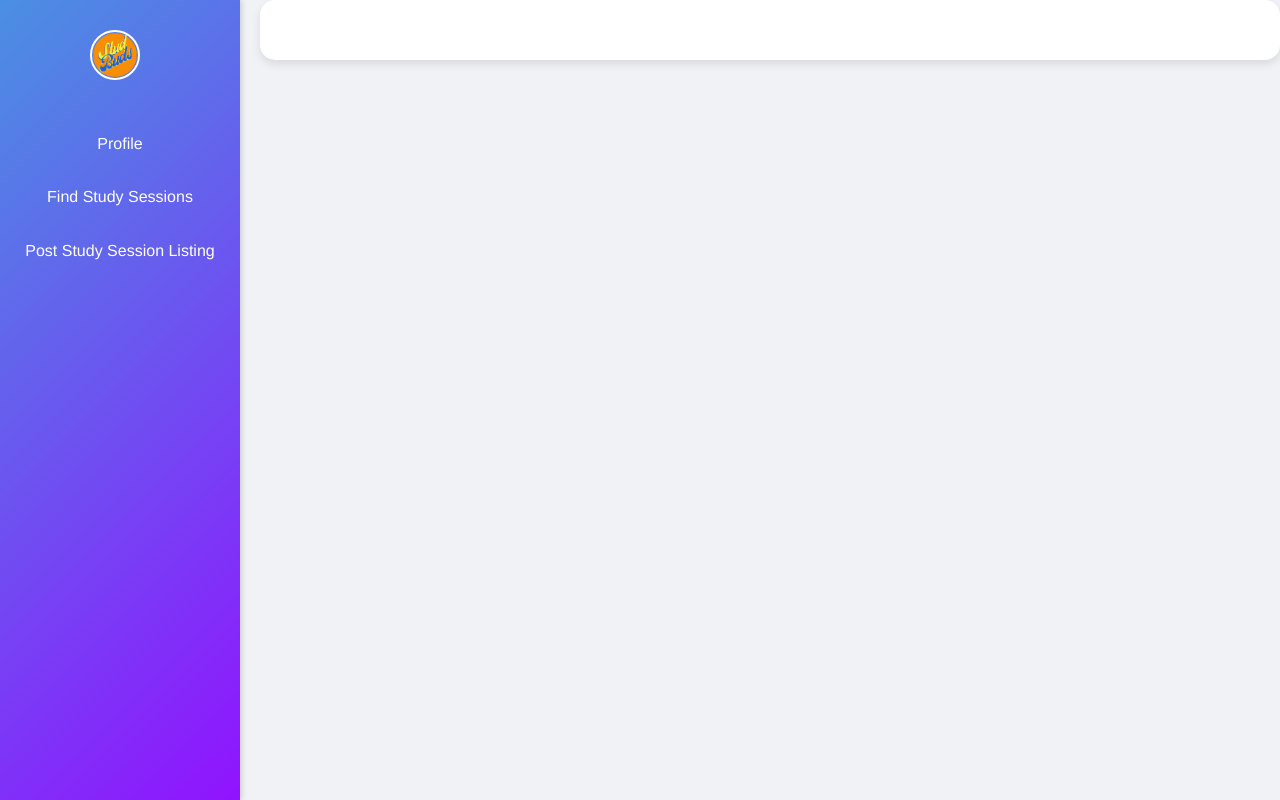
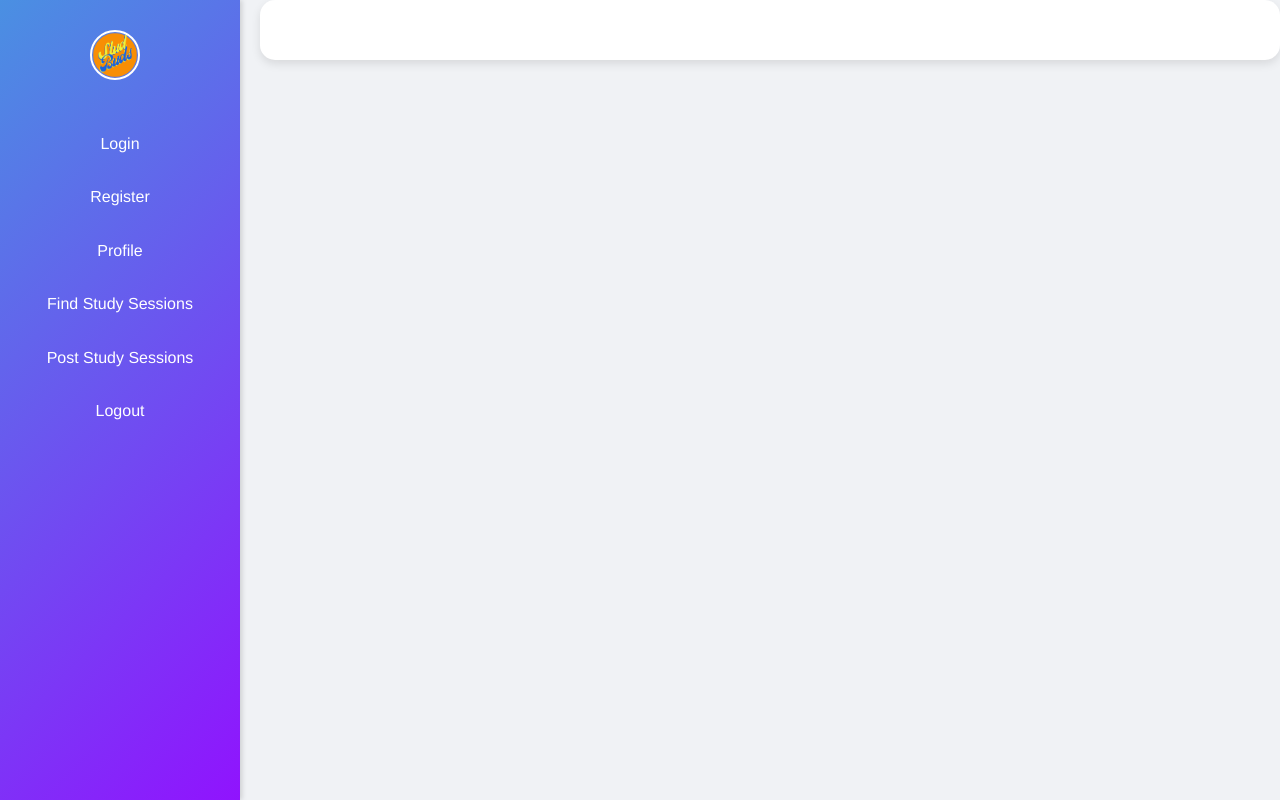
Before and after one commit to nishantmenon2003/StudBuds, a Flask app: page /dashboard in a window 1280 px wide. Run offline with Flask 3, Linux system fonts and the light colour scheme; the visitor is signed in with stand-in values (Sample User, id 1); parts of the project's set-up code (start-up, migrations or seed data) failed here and were passed over; some libraries are stand-ins or nearby versions.

Commit message:
Auth0 working and purecss more legible; css also looks better

```diff
--- a/server.py
+++ b/server.py
@@ -1,8 +1,13 @@
 from flask import Flask, redirect, url_for, session, render_template, request, flash
 from flask_sqlalchemy import SQLAlchemy
 from flask_bcrypt import Bcrypt
+from flask_session import Session
+from auth0.authentication import GetToken, Users  # Update this line
+from urllib.parse import urlencode
+import os
+import json
+import requests
 from dotenv import load_dotenv
-import os
 
 # Load environment variables from the .env file
 load_dotenv()
@@ -12,8 +17,10 @@ app = Flask(__name__)
 
 # Set up Flask app configuration using environment variables
 app.secret_key = os.getenv('FLASK_SECRET_KEY', 'your_secret_key')
-app.config['SQLALCHEMY_DATABASE_URI'] = os.getenv('DATABASE_URL', 'postgresql://user:password@hostname:port/dbname')
+app.config['SQLALCHEMY_DATABASE_URI'] = os.getenv('DATABASE_URL', 'postgresql://hw1_surveyapp_user:D3EESygMjs2f8dixuaPnChQDwspArG1t@dpg-cs1nhrjtq21c73erm4bg-a.oregon-postgres.render.com/hw1_surveyapp')
 app.config['SQLALCHEMY_TRACK_MODIFICATIONS'] = False
+app.config['SESSION_TYPE'] = 'filesystem'
+Session(app)
 
 # Initialize the database and Bcrypt
 db = SQLAlchemy(app)
@@ -21,16 +28,72 @@ bcrypt = Bcrypt(app)
 
 # User model for storing user information in the database
 class User(db.Model):
-    __tablename__ = 'user'  # Explicitly set the table name to 'user'
+    __tablename__ = 'user'
     id = db.Column(db.Integer, primary_key=True)
     email = db.Column(db.String(120), unique=True, nullable=False)
     password = db.Column(db.String(128), nullable=False)
-
 
 # Home route - displays the login and registration forms
 @app.route('/')
 def home():
     return render_template('login.html')
+
+# Auth0 Login route - redirects to Auth0 login page
+@app.route('/auth0-login')
+def auth0_login():
+    auth0_url = f"https://{os.getenv('AUTH0_DOMAIN')}/authorize"
+    params = {
+        "audience": os.getenv('AUTH0_AUDIENCE'),
+        "response_type": "code",
+        "client_id": os.getenv('AUTH0_CLIENT_ID'),
+        "redirect_uri": os.getenv('AUTH0_CALLBACK_URL'),
+        "scope": "openid profile email"
+    }
+    return redirect(f"{auth0_url}?{urlencode(params)}")
+
+@app.route('/profile')
+def profile():
+    if 'user' not in session:
+        flash('Please log in to access this page.', 'warning')
+        return redirect(url_for('auth0_login'))
+
+    return render_template('profile.html')  # Ensure you create a profile.html template.
+
+# Auth0 Callback route - handles the response from Auth0
+@app.route('/callback')
+def callback_handling():
+    code = request.args.get('code')
+    url = f"https://{os.getenv('AUTH0_DOMAIN')}/oauth/token"
+    headers = {'content-type': 'application/json'}
+    payload = {
+        'grant_type': 'authorization_code',
+        'client_id': os.getenv('AUTH0_CLIENT_ID'),
+        'client_secret': os.getenv('AUTH0_CLIENT_SECRET'),
+        'code': code,
+        'redirect_uri': os.getenv('AUTH0_CALLBACK_URL')
+    }
+
+    # Exchange authorization code for access token
+    response = requests.post(url, json=payload, headers=headers)
+    tokens = response.json()
+
+    # Get user info from Auth0
+    user_url = f"https://{os.getenv('AUTH0_DOMAIN')}/userinfo"
+    user_response = requests.get(user_url, headers={'Authorization': f"Bearer {tokens['access_token']}"})
+    user_info = user_response.json()
+
+    # Store user info in session
+    session['user'] = user_info
+    return redirect(url_for('dashboard'))
+
+# Dashboard route - displays a welcome message for the logged-in user
+@app.route('/dashboard')
+def dashboard():
+    if 'user' not in session:
+        flash('Please log in to access this page.', 'warning')
+        return redirect(url_for('auth0_login'))
+
+    return render_template('base.html', user=session['user'])
 
 # Registration route - allows users to create an account
 @app.route('/register', methods=['GET', 'POST'])
@@ -54,10 +117,9 @@ def register():
         db.session.commit()
 
         flash('Registration successful. Please log in.', 'success')
-        return redirect(url_for('login'))  # Redirect to the login page
+        return redirect(url_for('login'))
 
     return render_template('register.html')
-
 
 # Login route - allows users to log in to their account
 @app.route('/login', methods=['GET', 'POST'])
@@ -69,25 +131,17 @@ def login():
         user = User.query.filter_by(email=email).first()
 
         if user and bcrypt.check_password_hash(user.password, password):
-            session['user_id'] = user.id
+            session['user'] = {
+                'id': user.id,
+                'email': user.email
+            }
             flash('Login successful!', 'success')
-            return redirect(url_for('dashboard'))  # Redirect to the base/dashboard page
+            return redirect(url_for('find_study_sessions'))  # Corrected this line
 
         else:
             flash('Invalid email or password. Please try again.', 'danger')
 
     return render_template('login.html')
-
-
-# Dashboard route - displays a welcome message for the logged-in user
-@app.route('/dashboard')
-def dashboard():
-    if 'user_id' not in session:
-        flash('Please log in to access this page.', 'warning')
-        return redirect(url_for('login'))
-
-    return render_template('base.html')
-
 
 # Logout route - logs the user out and redirects to the home page
 @app.route('/logout')
@@ -95,6 +149,22 @@ def logout():
     session.clear()
     return redirect(url_for('home'))
 
+
+@app.route('/find_study_sessions')
+def find_study_sessions():
+    if 'user' not in session:
+        flash('Please log in to access this page.', 'warning')
+        return redirect(url_for('auth0_login'))
+
+    return render_template('find_study_sessions.html')
+
+@app.route('/post_study_sessions')
+def post_study_sessions():
+    if 'user' not in session:
+        flash('Please log in to access this page.', 'warning')
+        return redirect(url_for('auth0_login'))
+
+    return render_template('post_study_sessions.html')
 # Run the Flask app
 if __name__ == '__main__':
     app.run(debug=True)
--- a/templates/base.html
+++ b/templates/base.html
@@ -2,24 +2,29 @@
 <html lang="en">
 <head>
     <meta charset="UTF-8">
-    <meta http-equiv="X-UA-Compatible" content="IE=edge">
     <meta name="viewport" content="width=device-width, initial-scale=1.0">
-    <title>{{ title }}</title>
     <link rel="stylesheet" href="{{ url_for('static', filename='style.css') }}">
     <link rel="stylesheet" href="https://cdn.jsdelivr.net/npm/purecss@3.0.0/build/pure-min.css">
+    <title>{% block title %}Your App Title{% endblock %}</title>
 </head>
 <body>
     <div class="sidebar">
         <div class="logo">
             <img src="{{ url_for('static', filename='Stud.png') }}" alt="Stud">
-            <h2>{{ name }}</h2>
         </div>
-        <ul>
-            <li><a href="{{ url_for('profile') }}">Profile</a></li>
-            <li><a href="{{ url_for('find_study_sessions') }}">Find Study Sessions</a></li>
-            <li><a href="{{ url_for('post_study_session') }}">Post Study Session Listing</a></li>
-        </ul>
+
+        <nav>
+            <ul>
+                <li><a href="{{ url_for('login') }}">Login</a></li>
+                <li><a href="{{ url_for('register') }}">Register</a></li>
+                <li><a href="{{ url_for('profile') }}">Profile</a></li>
+                <li><a href="{{ url_for('find_study_sessions') }}">Find Study Sessions</a></li>
+                <li><a href="{{ url_for('post_study_sessions') }}">Post Study Sessions</a></li>
+                <li><a href="{{ url_for('logout') }}">Logout</a></li>
+            </ul>
+        </nav>
     </div>
+
     <div class="main-content">
         {% block content %}{% endblock %}
     </div>
--- a/templates/find_study_sessions.html
+++ b/templates/find_study_sessions.html
@@ -23,7 +23,7 @@
 </div>
 <div class="pure-g session-list">
     <div class="pure-u-1 pure-u-md-1-2 session-item">
-        <img src="{{ url_for('static', filename='hsec1.jpg') }}" alt="Session Image" class="pure-img">
+        <img src="{{ url_for('static', filename='hsec.jpg') }}" alt="Session Image" class="pure-img">
         <p>Health Sciences | Computer Science<br>CSCI 4131 | Exam #2 | 6pm - 9pm<br>Looking for 2 students...</p>
     </div>
 </div>
```
Also changed, not shown: templates/login.html (+11 -0 lines), static/hsec.jpg (added), templates/post_study_sessions.html (renamed from templates/post_study_session.html), 2 other files.
